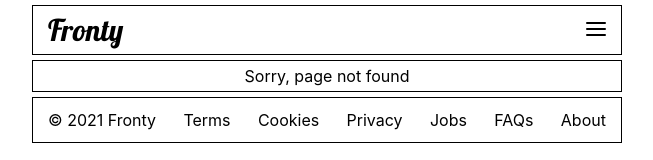
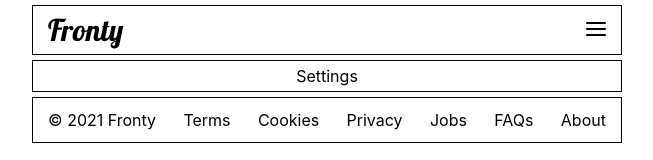
Before and after one commit to patcoston/fronty, a React (Create React App) app: page /settings in a window 1280 px wide. Before the commit this address led to /notfound. Shown: the top 160 px of the page, without its empty margins (313-966 px from the left). Built offline with nearby package versions, Linux system fonts and the light colour scheme.

Commit message:
Added Settings page

```diff
--- a/src/components/Header.tsx
+++ b/src/components/Header.tsx
@@ -27,7 +27,9 @@ const Header: FC = () => {
                 <li>
                   <Link to="/profile">Profile</Link>
                 </li>
-                <li>Settings</li>
+                <li>
+                  <Link to="/settings">Settings</Link>
+                </li>
                 <li>Help</li>
                 <li>
                   <Link to="/about">About Fronty</Link>
--- a/src/components/Routes.tsx
+++ b/src/components/Routes.tsx
@@ -3,6 +3,7 @@ import Home from "./Home"
 import Inbox from "./InBox"
 import About from "./About"
 import Profile from "./Profile"
+import Settings from "./Settings"
 import JobsApplied from "./JobsApplied"
 import ShowJob from "./ShowJob"
 import NotFound from "./NotFound"
@@ -23,6 +24,9 @@ const Routes: FC = () => {
       <Route path="/profile">
         <Profile />
       </Route>
+      <Route path="/settings">
+        <Settings />
+      </Route>
       <Route path="/applied">
         <JobsApplied />
       </Route>
--- /dev/null
+++ b/src/components/Settings.css
@@ -0,0 +1,4 @@
+.settings {
+  border: 1px solid black;
+  text-align: center;
+}
--- /dev/null
+++ b/src/components/Settings.tsx
@@ -0,0 +1,8 @@
+import { FC } from "react"
+import "./Settings.css"
+
+const Settings: FC = () => {
+  return <div className="settings">Settings</div>
+}
+
+export default Settings
```
